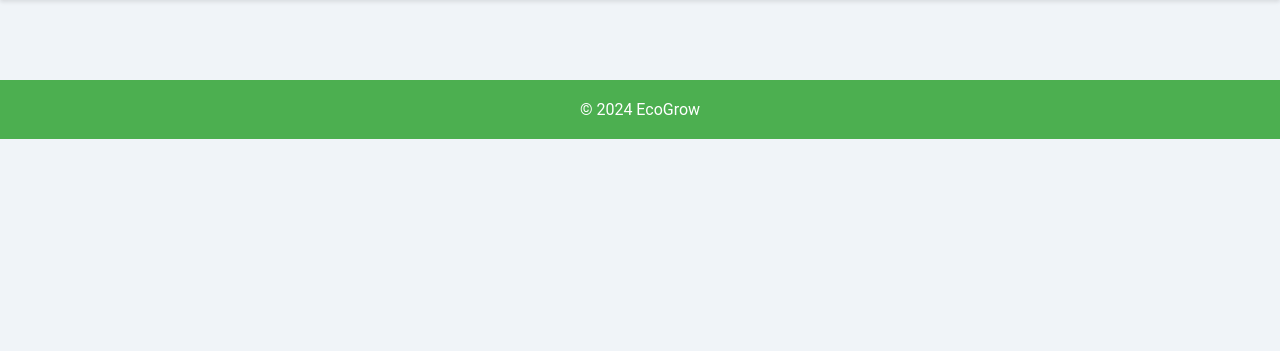
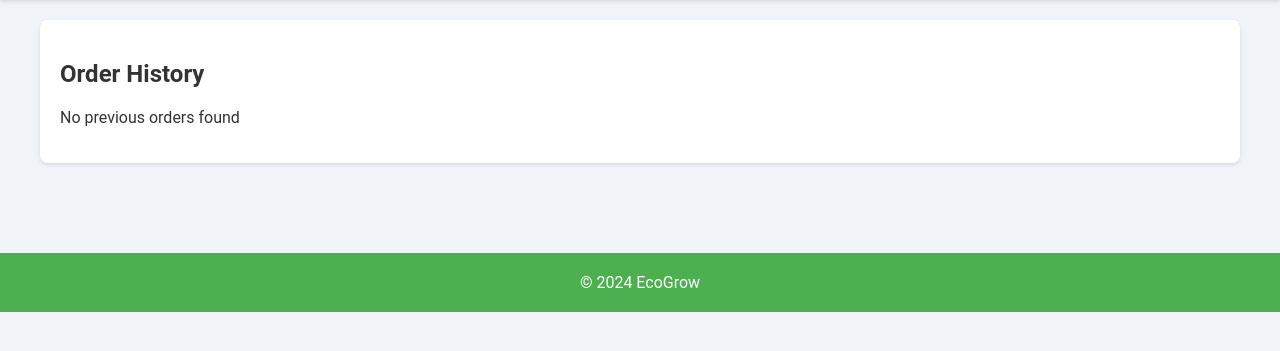
Before and after one commit to IanTerHaar/EcoGrow, a PHP site: page /pages/orderHistory.php in a window 1280 px wide. Shown: the part 164-515 px from the top of the page. Run offline with PHP 8.4, Linux system fonts and the light colour scheme.

Commit message:
code for order history

```diff
--- a/pages/orderHistory.php
+++ b/pages/orderHistory.php
@@ -30,6 +30,11 @@
     </header>
 
     <main>
+
+    <section id = ourMission>
+            <h2>Order History</h2>
+            <p>No previous orders found</p>
+    </section>
 
     </main>
 
```
